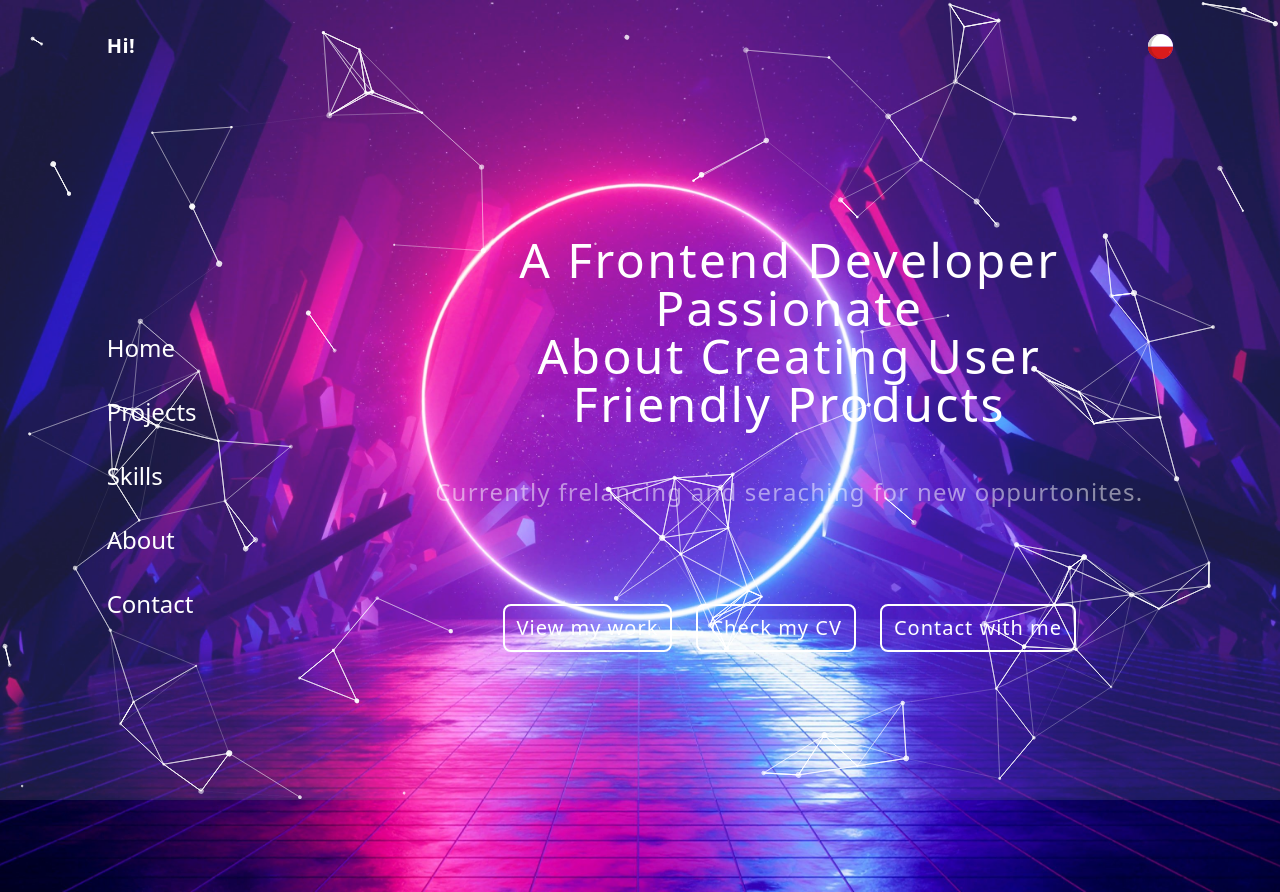
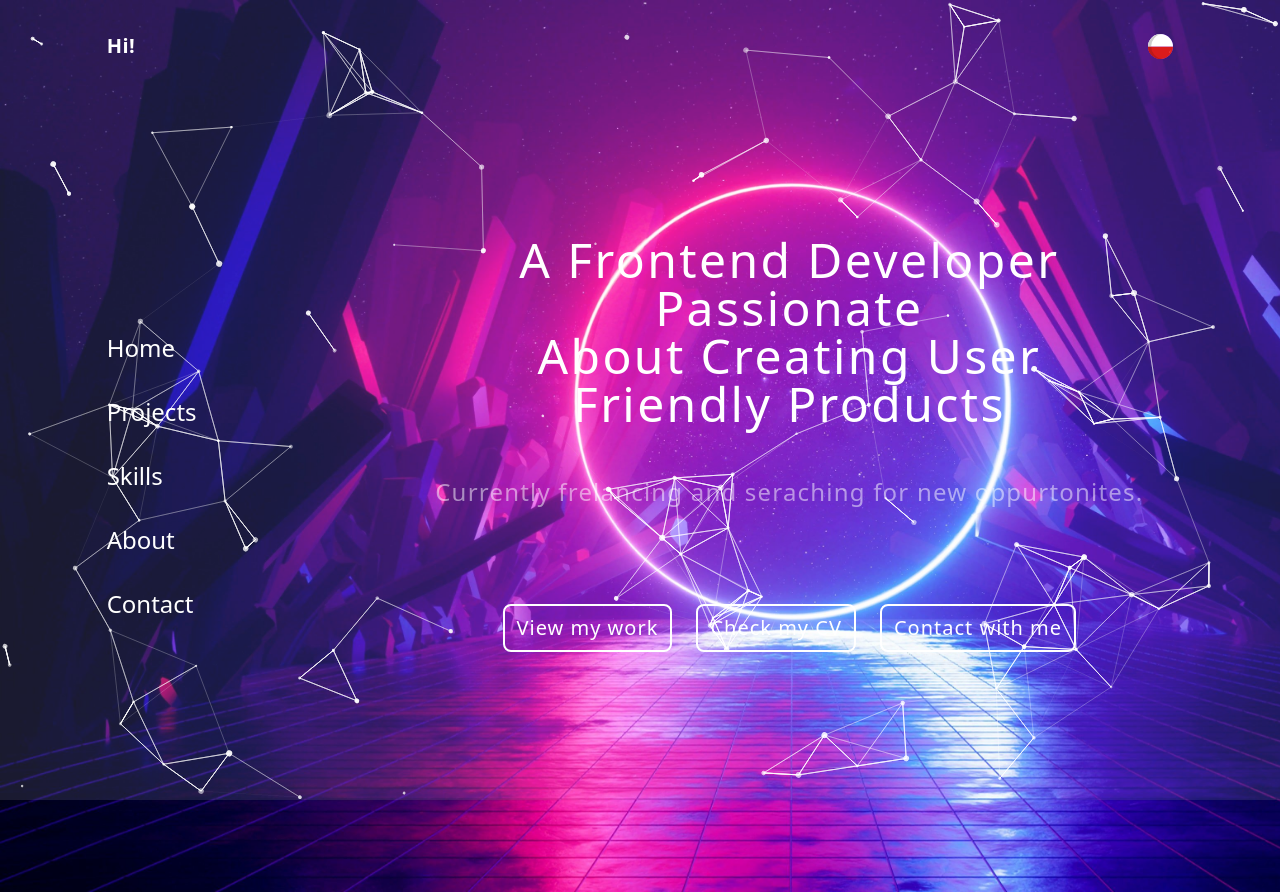
Before and after one commit to BerryTheDeveloper/Old-Portfolio, a React (Create React App) app: page / in a window 1280 px wide. Built offline with nearby package versions, Linux system fonts and the light colour scheme; what tailwindcss-filters would draw is missing.

Commit message:
fix background

```diff
--- a/src/App.js
+++ b/src/App.js
@@ -7,7 +7,7 @@ function App() {
     return (
         <>
             <div className="bg-white bg-opacity-10 fixed inset-0 backdrop-blur z-0"></div>
-            <div className=" bg-image bg-fixed bg-center bg-no-repeat bg-cover z-0">
+            <div className="bg-image  bg-no-repeat bg-cover z-0">
                 <Header />
                 <div className="w-10/12 m-auto pt-16 flex z-10">
                     <Navbar />
```
